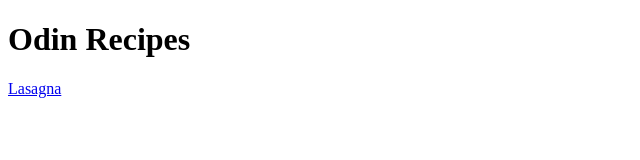
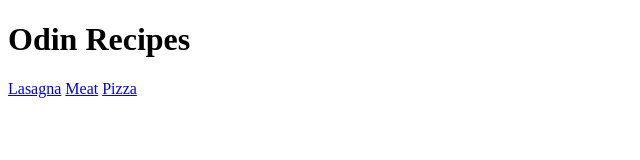
Before and after one commit to CarlFecito/odin-recipes, a plain HTML site: page index.html in a window 1280 px wide. Shown: the full height of the page, 0-640 px from the left. Drawn offline with Linux system fonts and the light colour scheme.

Commit message:
added pizza page

```diff
--- a/index.html
+++ b/index.html
@@ -9,5 +9,7 @@
 <body>
     <h1>Odin Recipes</h1>
     <a href="recipes/lasagna.html">Lasagna</a>
+    <a href="recipes/meat.html">Meat</a>
+    <a href="recipes/pizza.html">Pizza</a>
 </body>
 </html>
```
Also changed, not shown: recipes/pizza.html (+1 -1 lines).
